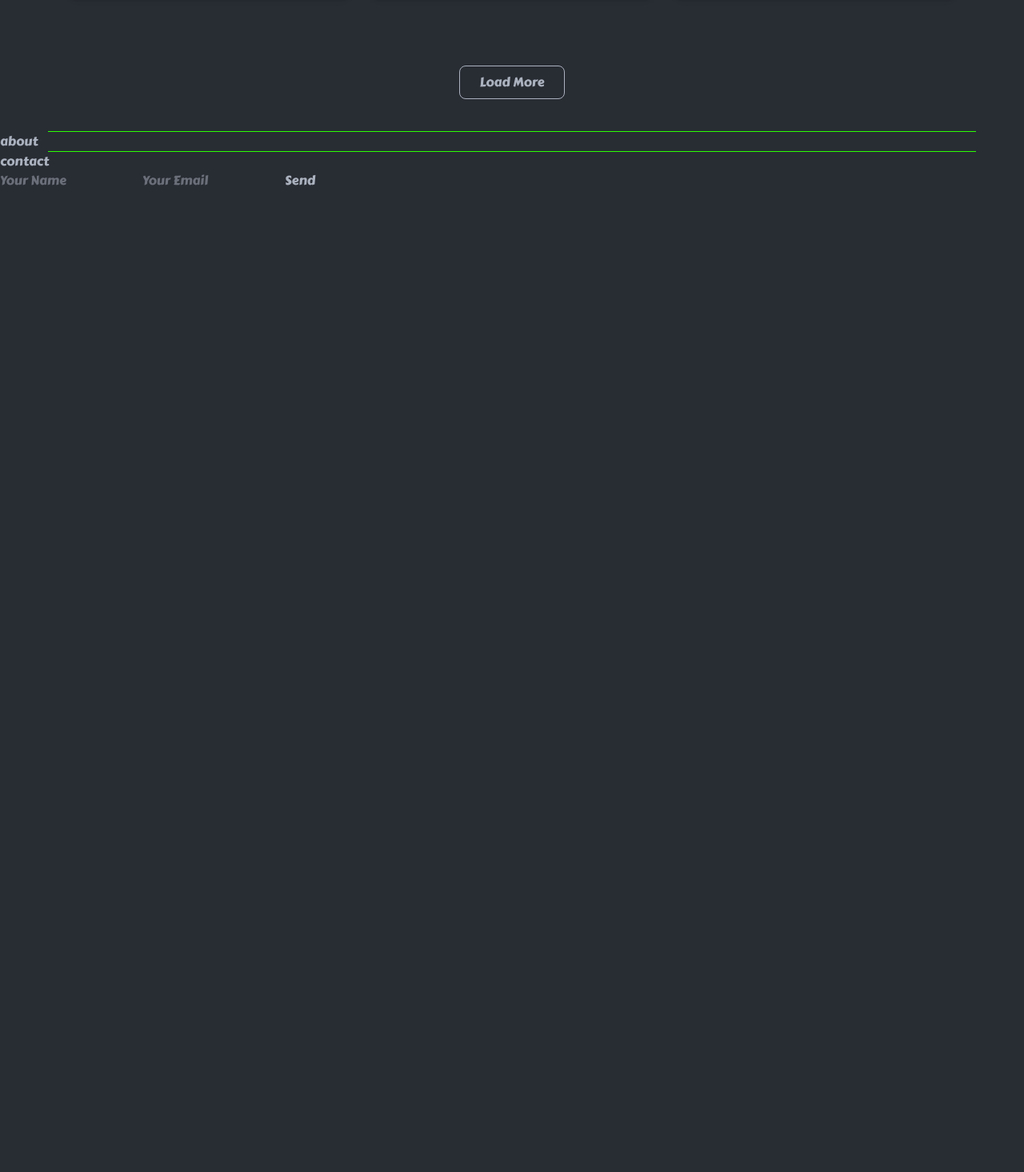
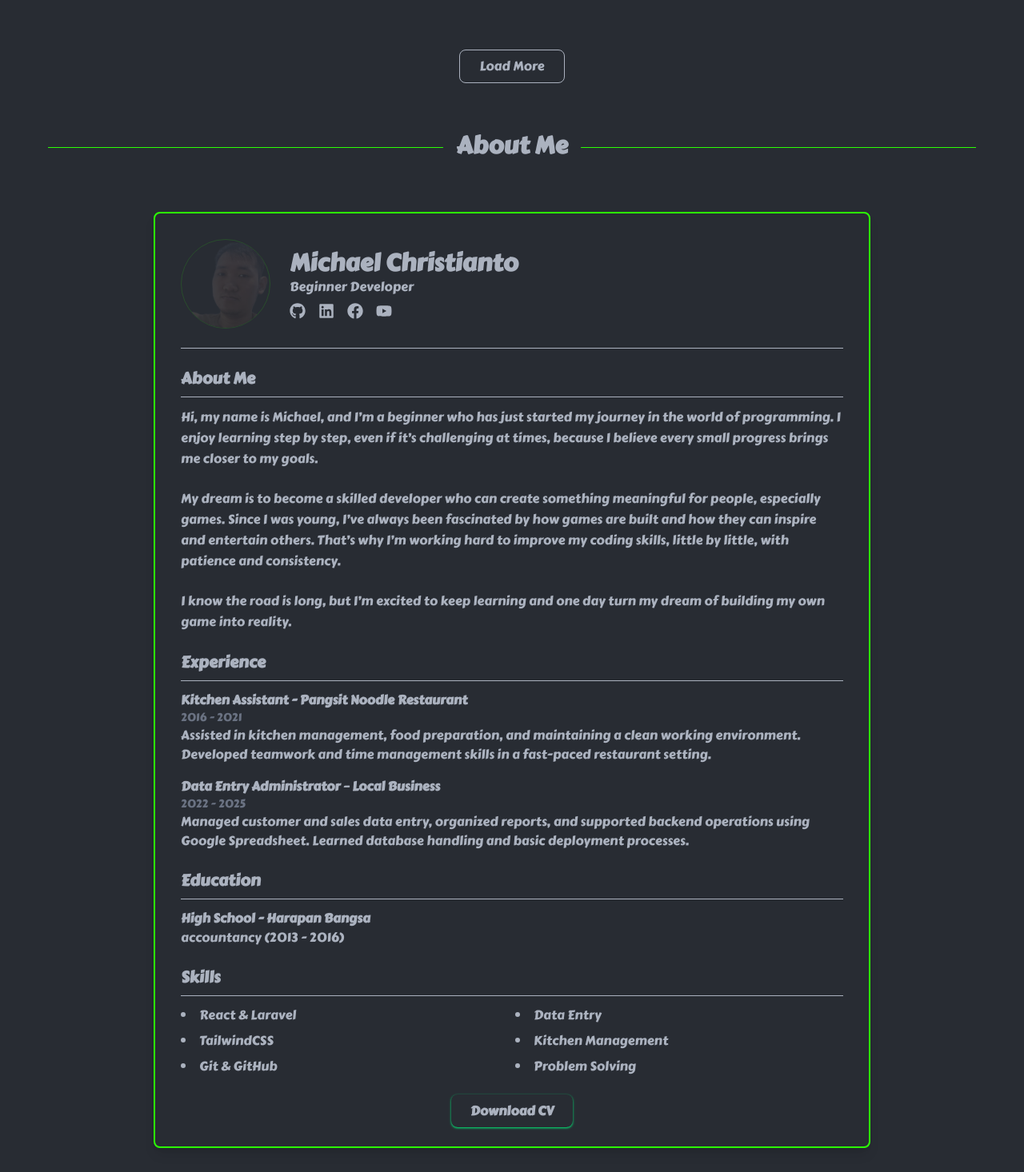
Before and after one commit to miikun66/portfolio-figma, a Next.js app: page / in a window 1280 px wide. Shown: the part 1331-2797 px from the top of the page at 80% size. Before the commit the page ends 1569 px from the top, so only its background shows below. Built offline with nearby package versions, Linux system fonts and the light colour scheme.

Commit message:
update about me and fill cv now

```diff
--- a/app/layout.jsx
+++ b/app/layout.jsx
@@ -8,8 +8,8 @@ const carterOne = Carter_One({
 });
 
 export const metadata = {
-  title: "Belajar Portfolio",
-  description: "Mencoba membuat portfolio pakai next js",
+  title: "My Portfolio",
+  description: "Here my project and result for the work",
 };
 
 export default function RootLayout({ children }) {
--- a/app/page.jsx
+++ b/app/page.jsx
@@ -2,6 +2,7 @@ import Header from "@/components/Header";
 
 import Hero from "@/components/Hero";
 import Project from "@/components/Project.";
+import About from "@/components/About";
 
 export default function Home() {
   return (
@@ -11,16 +12,30 @@ export default function Home() {
         <section className="mx-20 ">
           <Hero />
         </section>
-        <hr className="mx-15 text-[var(--primary)]" />
-        <section id="project" className="">
+        <section className="my-10 relative">
+          <hr className="mx-8 md:mx-15 text-[var(--primary)]" />
+          <h2
+            id="project"
+            className="text-2xl md:text-3xl font-bold mb-6 text-center cursor-pointer hover:text-shadow-[0px_0px_15px_rgb(0,0,0)] hover:text-shadow-green-400 hover:text-[var(--primary)] transition-all duration-500 absolute inset-0 -top-5 bg-[var(--background)] w-fit mx-auto h-fit px-4"
+          >
+            My Projects
+          </h2>
+
           <Project />
         </section>
-        <hr className="mx-15 text-[var(--primary)]" />
-        <section id="about" className="">
-          about
+
+        <section className="my-10 relative">
+          <hr className="mx-8 md:mx-15 text-[var(--primary)]" />
+          <h2
+            id="about"
+            className="text-2xl md:text-3xl font-bold mb-6 text-center cursor-pointer hover:text-shadow-[0px_0px_15px_rgb(0,0,0)] hover:text-shadow-green-400 hover:text-[var(--primary)] transition-all duration-500 absolute inset-0 -top-5 bg-[var(--background)] w-fit mx-auto h-fit px-4"
+          >
+            About Me
+          </h2>
+          <About />
         </section>
-        <hr className="mx-15 text-[var(--primary)]" />
-        <section id="contact" className="">
+        <hr className="mx-8 md:mx-15 text-[var(--primary)]" />
+        <section id="contact" className="my-10">
           <h2>contact</h2>
           <form>
             <input type="text" placeholder="Your Name" />
--- a/components/About.jsx
+++ b/components/About.jsx
@@ -0,0 +1,119 @@
+// src/components/About.jsx
+import { FaGithub, FaLinkedin, FaFacebook, FaYoutube } from "react-icons/fa";
+
+export default function About() {
+  return (
+    <div className="max-w-4xl lg:mx-auto shadow-lg rounded-lg p-8 mt-20 mx-5 border-2 border-[var(--primary)] hover:shadow-lg transition-all duration-300 hover:shadow-green-400 cursor-pointer">
+      {/* Header */}
+      <div className="flex items-center gap-6 border-b pb-6">
+        <img
+          src="/images/hero.webp"
+          alt="Profile"
+          className="w-20 h-20 md:w-28 md:h-28 rounded-full object-cover border border-[var(--primary)] opacity-15"
+        />
+        <div>
+          <h1 className="text-3xl font-bold">Michael Christianto</h1>
+          <p>Beginner Developer</p>
+          <div className="flex gap-4 mt-2 text-xl ">
+            <a href="https://github.com/" target="_blank" rel="noreferrer">
+              <FaGithub className="hover:text-black" />
+            </a>
+            <a href="https://linkedin.com/" target="_blank" rel="noreferrer">
+              <FaLinkedin className="hover:text-blue-600" />
+            </a>
+            <a href="https://facebook.com/" target="_blank" rel="noreferrer">
+              <FaFacebook className="hover:text-blue-500" />
+            </a>
+            <a href="https://youtube.com/" target="_blank" rel="noreferrer">
+              <FaYoutube className="hover:text-red-500" />
+            </a>
+          </div>
+        </div>
+      </div>
+
+      {/* About Me */}
+      <div className="mt-6">
+        <h2 className="text-xl font-semibold border-b pb-2 mb-3">About Me</h2>
+        <p className=" leading-relaxed">
+          Hi, my name is Michael, and I’m a beginner who has just started my
+          journey in the world of programming. I enjoy learning step by step,
+          even if it’s challenging at times, because I believe every small
+          progress brings me closer to my goals.
+        </p>
+        <br />
+        <p className=" leading-relaxed">
+          My dream is to become a skilled developer who can create something
+          meaningful for people, especially games. Since I was young, I’ve
+          always been fascinated by how games are built and how they can inspire
+          and entertain others. That’s why I’m working hard to improve my coding
+          skills, little by little, with patience and consistency.
+        </p>{" "}
+        <br />
+        <p className=" leading-relaxed">
+          I know the road is long, but I’m excited to keep learning and one day
+          turn my dream of building my own game into reality.
+        </p>
+      </div>
+
+      {/* Experience */}
+      <div className="mt-6">
+        <h2 className="text-xl font-semibold border-b pb-2 mb-3">Experience</h2>
+
+        <div className="mb-4">
+          <h3 className="font-bold">
+            Kitchen Assistant - Pangsit Noodle Restaurant
+          </h3>
+          <p className="text-sm text-gray-500">2016 - 2021</p>
+          <p>
+            Assisted in kitchen management, food preparation, and maintaining a
+            clean working environment. Developed teamwork and time management
+            skills in a fast-paced restaurant setting.
+          </p>
+        </div>
+
+        <div>
+          <h3 className="font-bold">
+            Data Entry Administrator – Local Business
+          </h3>
+          <p className="text-sm text-gray-500">2022 - 2025</p>
+          <p>
+            Managed customer and sales data entry, organized reports, and
+            supported backend operations using Google Spreadsheet. Learned
+            database handling and basic deployment processes.
+          </p>
+        </div>
+      </div>
+
+      {/* Education */}
+      <div className="mt-6">
+        <h2 className="text-xl font-semibold border-b pb-2 mb-3">Education</h2>
+        <p className="font-bold">High School - Harapan Bangsa</p>
+        <p>accountancy (2013 - 2016)</p>
+      </div>
+
+      {/* Skills */}
+      <div className="mt-6">
+        <h2 className="text-xl font-semibold border-b pb-2 mb-3">Skills</h2>
+        <ul className="grid grid-cols-2 gap-2 list-disc list-inside">
+          <li>React & Laravel</li>
+          <li>Data Entry</li>
+          <li>TailwindCSS</li>
+          <li>Kitchen Management</li>
+          <li>Git & GitHub</li>
+          <li>Problem Solving</li>
+        </ul>
+      </div>
+
+      {/* Download Button */}
+      <div className="mt-8 text-center">
+        <a
+          href="/cv.pdf"
+          download="cv.pdf"
+          className="shadow-green-400 font-semibold py-2 px-6 rounded-lg shadow hover:text-[var(--primary)] transition-all duration-200 hover:border-green-400 cursor-pointer hover:drop-shadow-[0px_0px_15px_rgb(0,0,0)] hover:drop-shadow-green-400"
+        >
+          Download CV
+        </a>
+      </div>
+    </div>
+  );
+}
--- a/components/Header.jsx
+++ b/components/Header.jsx
@@ -33,7 +33,7 @@ const Header = () => {
           show ? "translate-y-0" : "-translate-y-full"
         }`}
       >
-        <a href="#">
+        <a href="/">
           <h2 className="text-2xl font-semibold md:text-5xl hover:drop-shadow-[0px_0px_15px_rgb(0,0,0)] hover:drop-shadow-green-400 hover:text-[var(--primary)] transition-all duration-300">
             Mike <span className="text-[var(--primary)]">.</span>
           </h2>
@@ -71,7 +71,7 @@ const Header = () => {
             className="text-2xl mb-6 cursor-pointer active:text-[var(--primary)] hover:text-[var(--primary)]"
             onClick={() => setMenuOpen(false)}
           >
-            <CgClose size={30} />
+            <CgClose size={30} className="hover:rotate-90 transition-all duration-300" />
           </button>
           <nav className="flex flex-col text-xl gap-4">
             <Nav />
--- a/components/Hero.jsx
+++ b/components/Hero.jsx
@@ -9,6 +9,7 @@ const Hero = () => {
   const [text] = useTypewriter({
     words: ["Front End", "Back End", "Software Engineer", "Databases"],
     loop: 0,
+    typeSpeed: 200,
   });
 
   return (
--- a/components/Project..jsx
+++ b/components/Project..jsx
@@ -107,8 +107,6 @@ const Projects = () => {
 
   return (
     <div className="py-10 px-6">
-      <h2 className="text-3xl font-bold mb-6 text-center">My Projects</h2>
-
       <div className="grid lg:grid-cols-3 md:grid-cols-2 gap-6 p-10 md:p-15">
         {projectsData.slice(0, visibleProjects).map((project) => (
           <div
@@ -119,7 +117,7 @@ const Projects = () => {
             <img
               src={project.image}
               alt={project.title}
-              className="w-full h-40 object-cover"
+              className="w-full h-40 object-cover blur-sm hover:blur-none transition-all duration-300"
             />
             <div className="p-4">
               <h3 className="text-xl font-semibold mb-2">{project.title}</h3>
```
Also changed, not shown: 1 other file (tests, documents, lock files or other folders).
